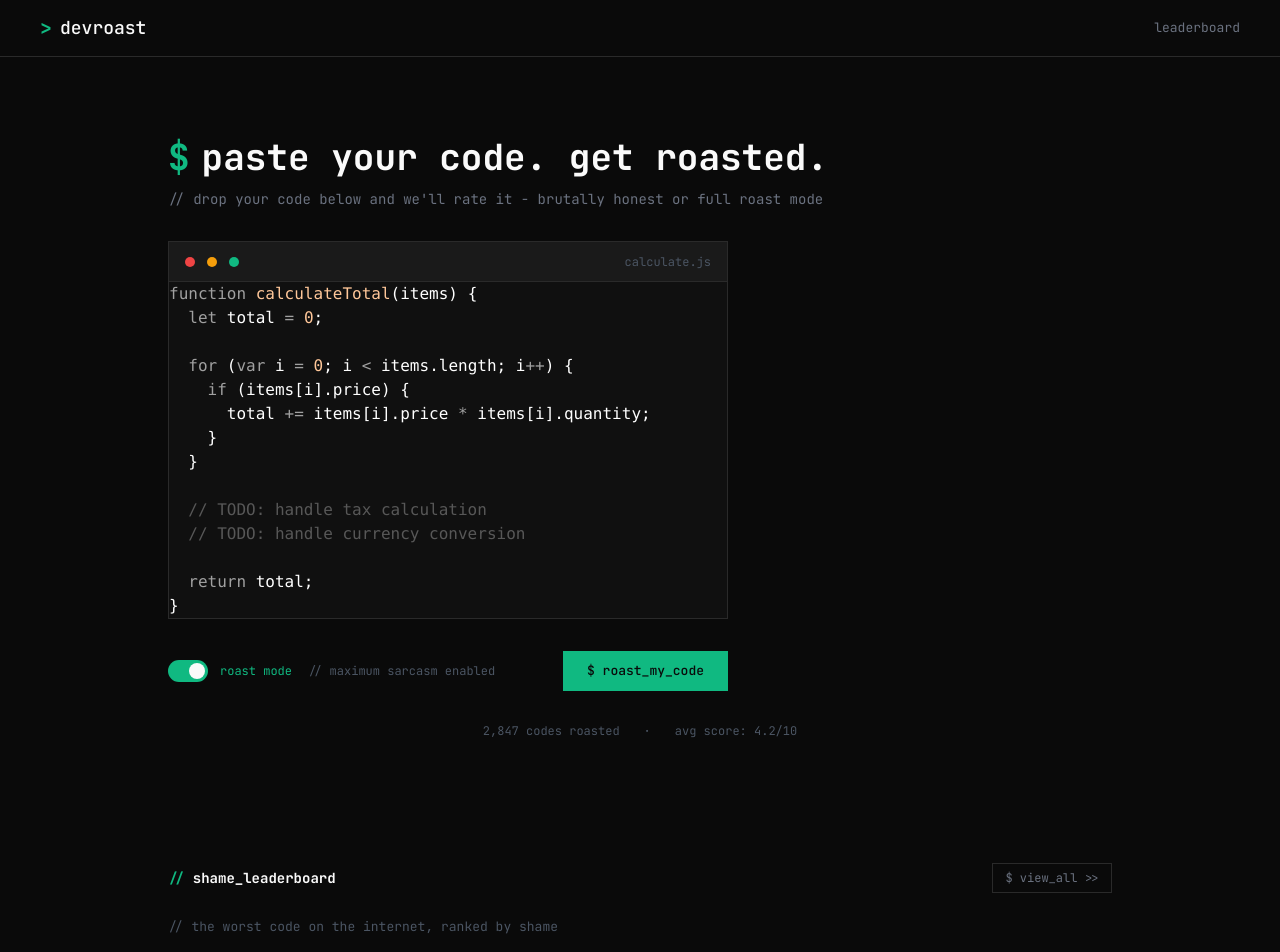
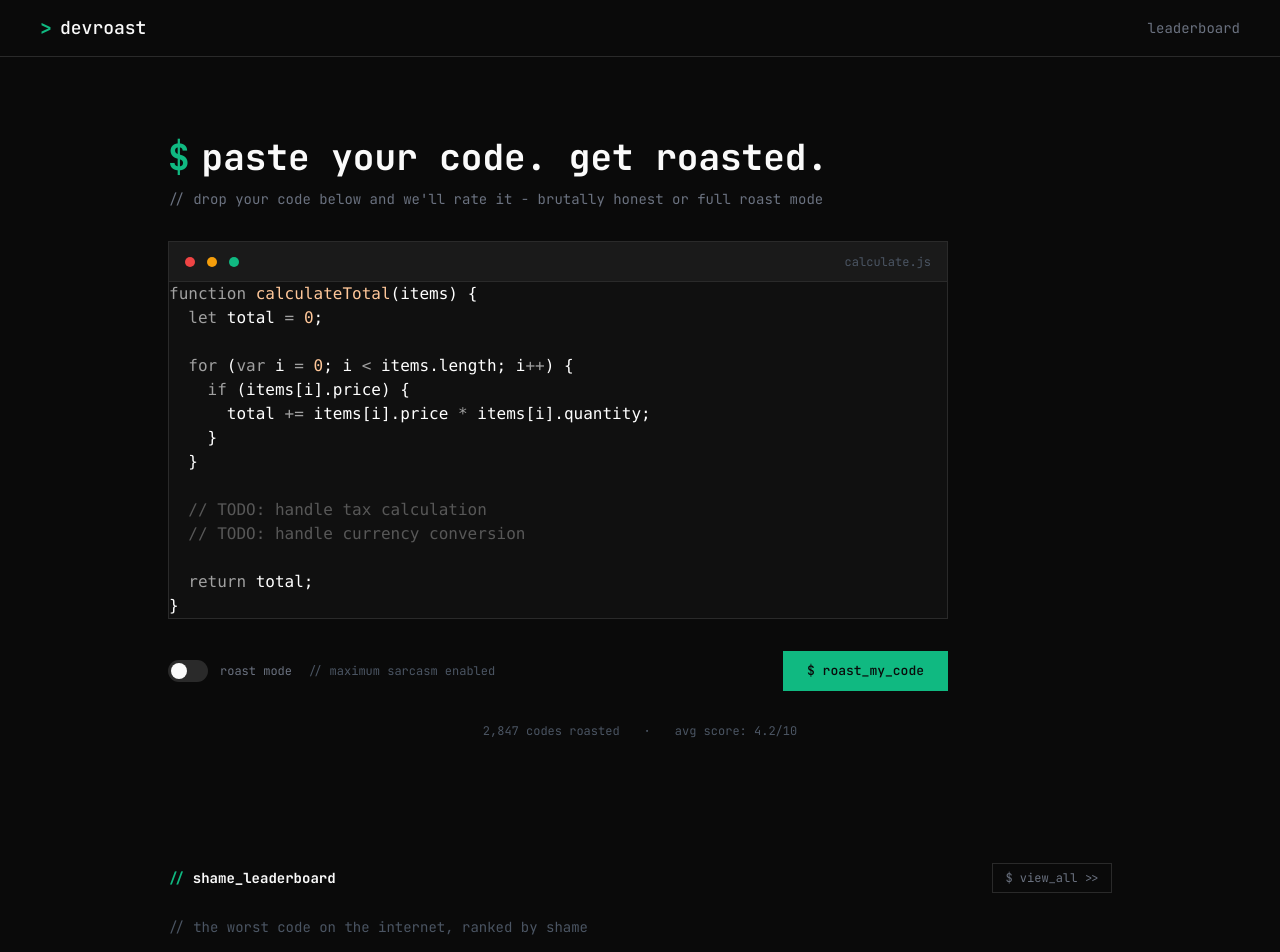
Before and after one commit to Leo-Rodrigs-A/devroast, a Next.js app: page / in a window 1280 px wide. Shown: the top 952 px of the page. Built offline with nearby package versions, Linux system fonts and the light colour scheme.

Commit message:
feat(home): match Pencil widths and add interactive roast toggle state

```diff
--- a/src/app/page.tsx
+++ b/src/app/page.tsx
@@ -1,5 +1,7 @@
-import { HomeNavbar } from "@/app/_components/home-navbar";
-import { Button, CodeBlock, LeaderboardRow, Toggle } from "@/components/ui";
+import { CodeBlock } from "@/components/code-block";
+import { HomeNavbar } from "@/components/home-navbar";
+import { HomeRoastToggle } from "@/components/home-roast-toggle";
+import { Button, LeaderboardRow } from "@/components/ui";
 
 const sampleCode = [
   "function calculateTotal(items) {",
@@ -38,11 +40,11 @@ export default function Home() {
           </p>
         </section>
 
-        <CodeBlock code={sampleCode} />
+        <CodeBlock className="max-w-195" code={sampleCode} />
 
-        <section className="flex w-full max-w-140 items-center justify-between">
+        <section className="flex w-full max-w-195 items-center justify-between">
           <div className="flex items-center gap-4">
-            <Toggle checked label="roast mode" />
+            <HomeRoastToggle />
             <p className="text-xs text-text-tertiary">
               {"// maximum sarcasm enabled"}
             </p>
@@ -56,9 +58,9 @@ export default function Home() {
           <p>avg score: 4.2/10</p>
         </section>
 
-        <section className="h-[60px]" />
+        <section className="h-15" />
 
-        <section className="flex w-full flex-col gap-6 pb-16">
+        <section className="flex w-full max-w-240 flex-col gap-6 pb-16">
           <div className="flex items-center justify-between">
             <div className="flex items-center gap-2">
               <span className="text-sm font-bold text-accent-green">
@@ -74,16 +76,16 @@ export default function Home() {
             </Button>
           </div>
 
-          <p className="text-[13px] text-text-tertiary">
+          <p className="text-sm text-text-tertiary">
             {"// the worst code on the internet, ranked by shame"}
           </p>
 
           <div className="w-full border border-border-primary bg-bg-surface">
             <div className="flex items-center gap-6 border-b border-border-primary bg-bg-elevated px-5 py-3 text-xs text-text-tertiary">
-              <span className="w-[50px]">rank</span>
-              <span className="w-[70px]">score</span>
+              <span className="w-12">rank</span>
+              <span className="w-16">score</span>
               <span className="flex-1">code</span>
-              <span className="w-[100px]">lang</span>
+              <span className="w-24">lang</span>
             </div>
 
             <LeaderboardRow
--- a/src/app/showcase/page.tsx
+++ b/src/app/showcase/page.tsx
@@ -1,9 +1,9 @@
 import { ToggleInteractiveDemo } from "@/app/showcase/toggle-interactive-demo";
+import { CodeBlock } from "@/components/code-block";
 import {
   AnalysisCard,
   Badge,
   Button,
-  CodeBlock,
   DiffLine,
   LeaderboardRow,
   ScoreRing,
--- a/src/app/_components/home-navbar.tsx
+++ b/src/components/home-navbar.tsx
@@ -3,13 +3,13 @@ export function HomeNavbar() {
     <header className="w-full border-b border-border-primary bg-bg-page">
       <div className="flex h-14 w-full items-center justify-between px-10">
         <div className="flex items-center gap-2">
-          <span className="text-[20px] font-bold text-accent-green">{">"}</span>
+          <span className="text-xl font-bold text-accent-green">{">"}</span>
           <span className="text-lg font-medium text-text-primary">
             devroast
           </span>
         </div>
 
-        <span className="text-[13px] text-text-secondary">leaderboard</span>
+        <span className="text-sm text-text-secondary">leaderboard</span>
       </div>
     </header>
   );
--- /dev/null
+++ b/src/components/home-roast-toggle.tsx
@@ -0,0 +1,16 @@
+"use client";
+
+import { useState } from "react";
+import { Toggle } from "@/components/ui";
+
+export function HomeRoastToggle() {
+  const [isRoastEnabled, setIsRoastEnabled] = useState(false);
+
+  return (
+    <Toggle
+      checked={isRoastEnabled}
+      onCheckedChange={setIsRoastEnabled}
+      label="roast mode"
+    />
+  );
+}
--- a/src/components/ui/index.ts
+++ b/src/components/ui/index.ts
@@ -1,7 +1,6 @@
 export { Badge, badgeVariants } from "@/components/ui/badge";
 export { Button, buttonVariants } from "@/components/ui/button";
 export { AnalysisCard } from "@/components/ui/card";
-export { CodeBlock } from "@/components/ui/code-block";
 export { DiffLine, diffVariants } from "@/components/ui/diff-line";
 export { LeaderboardRow } from "@/components/ui/leaderboard-row";
 export { ScoreRing } from "@/components/ui/score-ring";
```
Also changed, not shown: src/components/code-block.tsx (renamed from src/components/ui/code-block.tsx).
